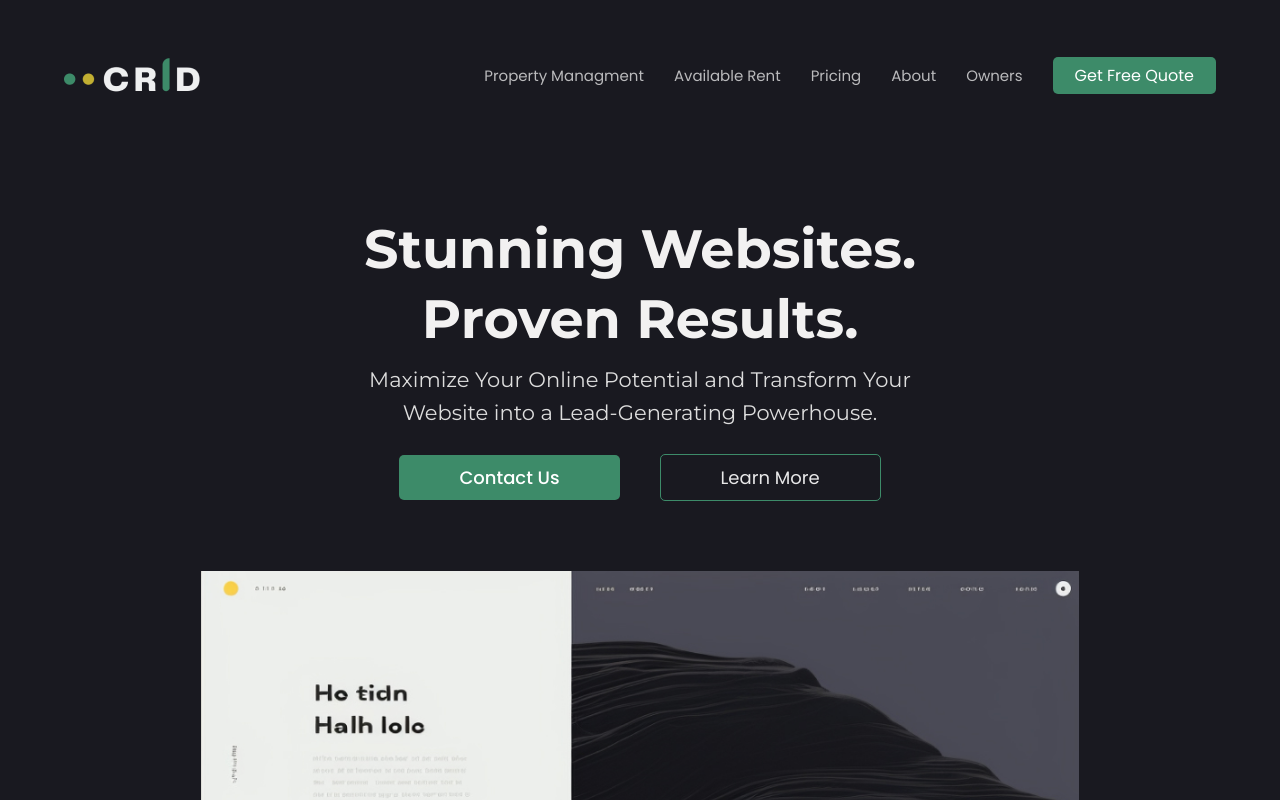
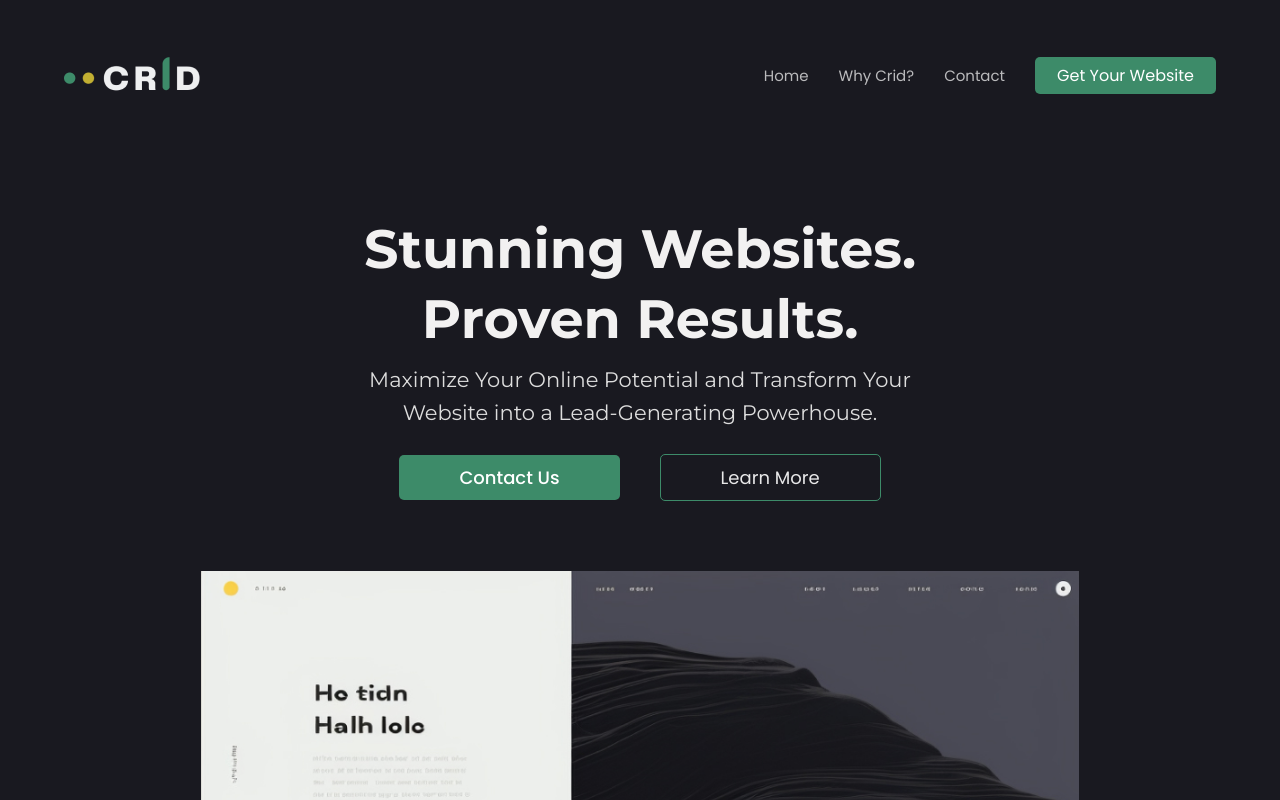
Before and after one commit to hamzaaminJS/Crid-Frontend, a React (Create React App) app: page / in a window 1280 px wide. Shown: the top 800 px of the page. Built offline with nearby package versions, Linux system fonts and the light colour scheme.

Commit message:
Initial Commit

```diff
--- a/package.json
+++ b/package.json
@@ -13,6 +13,7 @@
     "react-dom": "^18.2.0",
     "react-router-dom": "^6.8.1",
     "react-scripts": "5.0.1",
+    "react-scroll": "^1.8.9",
     "web-vitals": "^2.1.4"
   },
   "scripts": {
--- a/src/components/Navbar.jsx
+++ b/src/components/Navbar.jsx
@@ -1,17 +1,24 @@
 import React from 'react'
+import {Link} from 'react-router-dom'
 import Burger from '../assets/burger-menu.png'
 
-function Navbar({LogoSrc}) {
+function Navbar({LogoSrc, BurgerSrc, displayCTA}) {
   return (
     <nav>
         <div className="nav-header">
-        <img src={LogoSrc} alt="" className="logo" />
+        <Link to="/">
+          <img src={LogoSrc} alt="" className="logo" />
+        </Link>
         <div className="nav-links">
-            <a href="#" className="link">Home</a>
-            <a href="#" className="link">Why Crid?</a>
-            <a href="#" className="link">Contact</a>
-            <a href="#" className="link">Sign Up</a>
-            <button className="secondary-button">Get Free Quote</button>
+            <Link to="/" className="link">Home</Link>
+            <Link to="/why-us" className="link">Why Crid?</Link>
+            <Link to="/contact" className="link">Contact</Link>
+            {displayCTA ?
+                <Link to="/contact">
+                  <button className="secondary-button">Get Your Website</button>
+                </Link>
+              : null
+            }
         </div>
         <img src={Burger} alt="" className="burger" />
         </div>
--- a/src/pages/LandingPage.jsx
+++ b/src/pages/LandingPage.jsx
@@ -1,4 +1,9 @@
 import React, {useEffect} from 'react'
+import {Link, animateScroll as scroll } from "react-scroll";
+import {Link as Linkk} from 'react-router-dom'
+
+import Navbar from '../components/Navbar';
+
 
 import Logo from '../assets/logo.png'
 import Burger from '../assets/burger-menu.png'
@@ -21,39 +26,31 @@ function LandingPage({title}) {
   return (
     <div className="landing-page dark">
       <div className="hero-section">
-        <nav>
-          <div className="nav-header">
-            <img src={Logo} alt="" className="logo" />
-            <div className="nav-links">
-              <a href="#" className="link">Property Managment</a>
-              <a href="#" className="link">Available Rent</a>
-              <a href="#" className="link">Pricing</a>
-              <a href="#" className="link">About</a>
-              <a href="#" className="link">Owners</a>
-              <button className="secondary-button">Get Free Quote</button>
-            </div>
-            <img src={Burger} alt="" className="burger" />
-          </div>
-        </nav>
+        <Navbar LogoSrc={Logo} displayCTA/>
         <div className="hero-container">
           <h1 className="heading-one">Stunning Websites. <br /> Proven Results.</h1>
           <p className="paragraph-one">Maximize Your Online Potential and Transform Your Website into a Lead-Generating Powerhouse.</p>
           <div className="buttons">
-            <a href="/contact">
+            <Linkk to="/contact">
               <button className="main-button">
                   Contact Us
               </button>
-            </a>
-            <button className="outline-button">
-                Learn More
-            </button>
+            </Linkk>
+            <Link className="outline-button"
+                activeClass="active"
+                to="info"
+                spy={true}
+                smooth={true}
+                offset={-200}
+                duration={1000}
+            >Learn More</Link>
           </div>
           <div className="hero-image-container">
             <img src={HeroImage} alt="" className="hero-img" />
           </div>
         </div>
       </div>
-      <div className="testimonial-section">
+      <div className="testimonial-section" id="reviews">
         <div className="testimonial-container" data-aos="fade-up">
           <div className="inside-testimonial">
             <h1 className="heading-one">We Let Our Clients Do the Talking</h1>
@@ -65,7 +62,7 @@ function LandingPage({title}) {
           </div>
         </div>
       </div>
-      <div className="info-section">
+      <div className="info-section" id="info">
         <div className="info-section-container">
           <div className="info-image-container">
             <div className="info" data-aos="fade-up">
--- a/src/sass/components/_buttons.scss
+++ b/src/sass/components/_buttons.scss
@@ -58,6 +58,7 @@
     cursor: pointer;
     font-weight: 400;
     letter-spacing: 1px;
+    transition: .2s ease-in-out;
 }
 
 
@@ -78,6 +79,7 @@
 .toggle-dark{
     background-color: #404040;
     color: rgba(255, 254, 254, 0.8);
+    transition: .2s ease-in-out;
 }
 
 .light{
```
Also changed, not shown: 1 other file (tests, documents, lock files or other folders).
